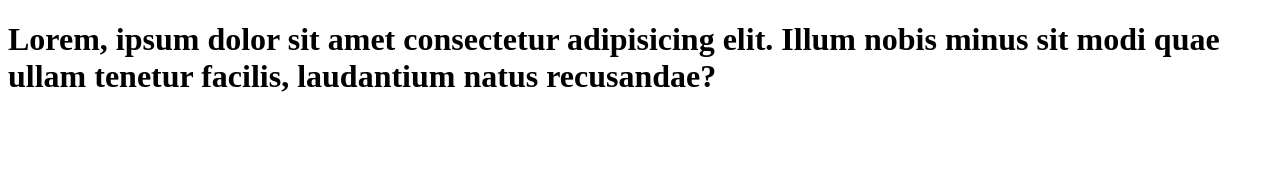
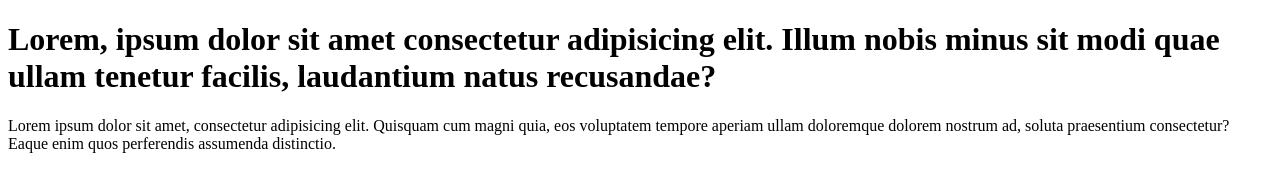
Before and after one commit to mainakotaku/Git-demo, a plain HTML site: page index.html in a window 1280 px wide. Drawn offline with Linux system fonts and the light colour scheme.

Commit message:
added paragraph

```diff
--- a/index.html
+++ b/index.html
@@ -7,5 +7,7 @@
 </head>
 <body>
     <h1>Lorem, ipsum dolor sit amet consectetur adipisicing elit. Illum nobis minus sit modi quae ullam tenetur facilis, laudantium natus recusandae?</h1>
+    <p>Lorem ipsum dolor sit amet, consectetur adipisicing elit. Quisquam cum magni quia, eos voluptatem tempore aperiam ullam doloremque dolorem nostrum ad, soluta praesentium consectetur? Eaque enim quos perferendis assumenda distinctio.</p>
+
 </body>
 </html>
```
Also changed, not shown: 1 other file.
